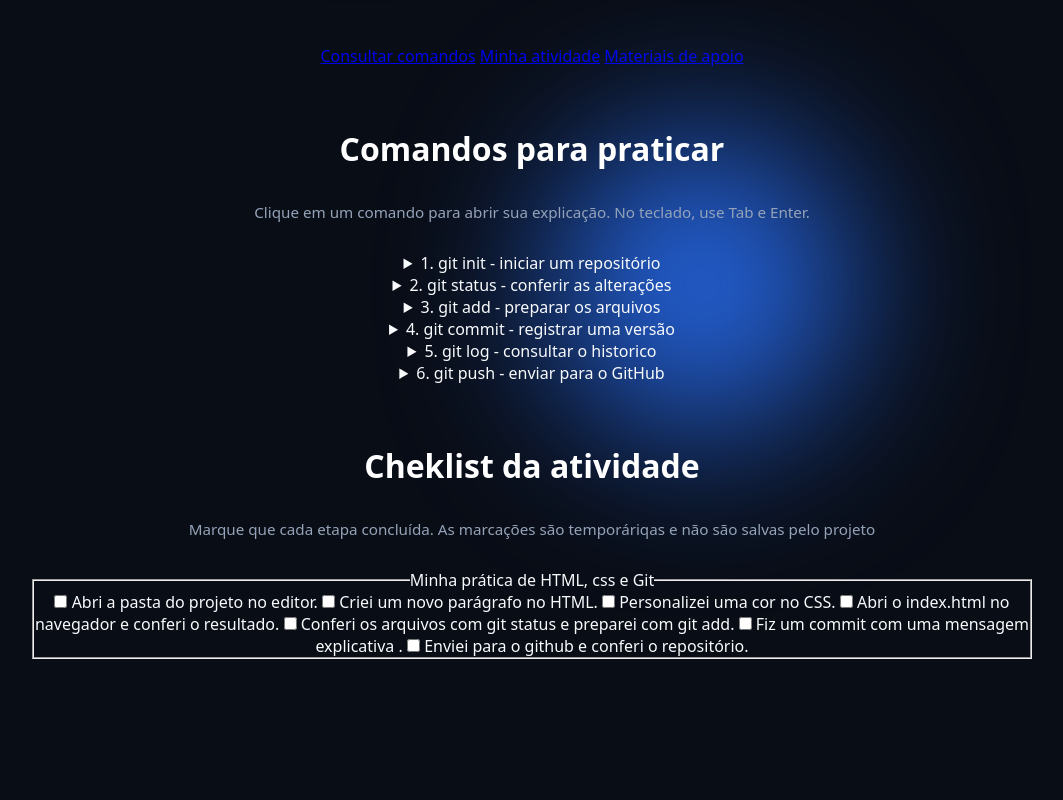
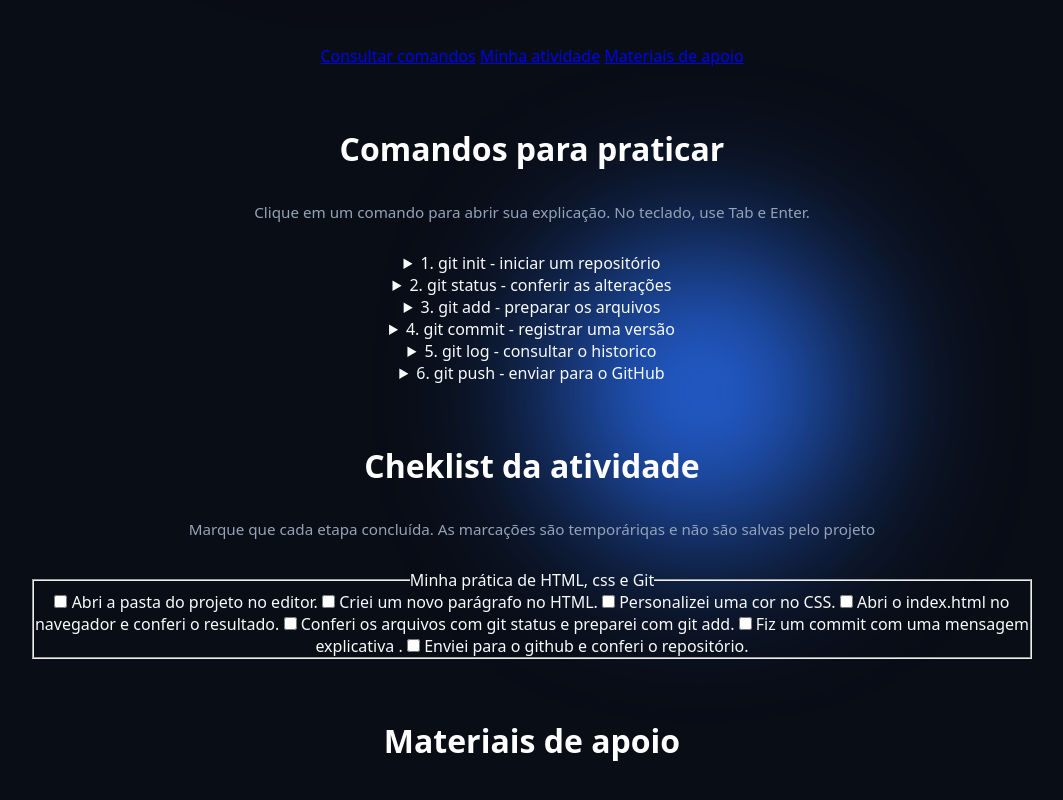
Before and after one commit to yLord1/Aula-git-, a plain HTML site: page index.html in a window 1280 px wide. Shown: the part 782-1582 px from the top of the page, without its empty margins (108-1171 px from the left). Before the commit the page ends 1521 px from the top, so only its background shows below. Drawn offline with Linux system fonts and the light colour scheme.

Commit message:
criei uma nova section

```diff
--- a/index.html
+++ b/index.html
@@ -119,13 +119,12 @@
                 <label><input type="checkbox"> <span>Conferi os arquivos com git status e preparei com git add.</span></label>
                 <label><input type="checkbox"> <span>Fiz um commit com uma mensagem explicativa .</span></label>
                 <label><input type="checkbox"> <span>Enviei para o github e conferi o repositório.</span></label>
-         </fieldset>
-
-
-
-
 
              </fieldset>
+        </section>
+
+        <section class="conteudo estudo" id="materiais">
+            <h2>Materiais de apoio</h2>
 
         </section>
 
```
